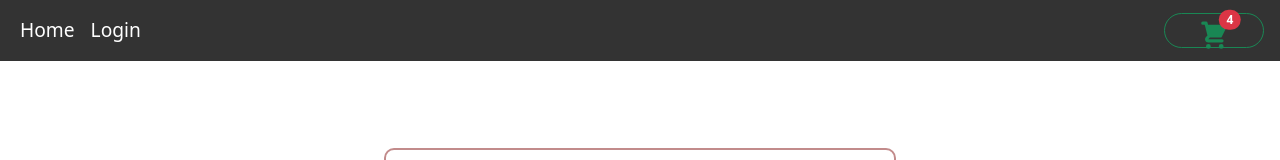
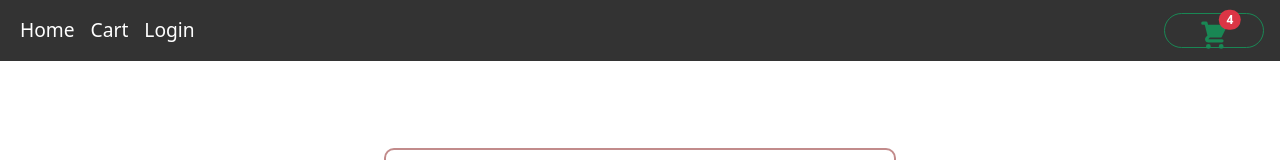
Before and after one commit to CodingLady22/skizzy-fast-food, a React (Vite) app in the folder skizzy-fast-food/: page /login in a window 1280 px wide. Shown: the top 160 px of the page. Built offline with nearby package versions, Linux system fonts and the light colour scheme; a web font is replaced by a local one.

Commit message:
Add cartpage link to the navbar

```diff
--- a/skizzy-fast-food/src/components/home/Nav.jsx
+++ b/skizzy-fast-food/src/components/home/Nav.jsx
@@ -18,9 +18,14 @@ function Nav() {
             <ul className="navbar-nav">
                 {/* Do not display home route link on the home route */}
                 {!isHomePage() && (
-                    <li className="nav-item">
-                        <Link className='nav-link' to="/">Home</Link>
-                    </li>
+                    <>
+                        <li className="nav-item">
+                            <Link className='nav-link' to="/">Home</Link>
+                        </li>
+                        <li className="nav-item">
+                            <Link className='nav-link' to="/cartPage">Cart</Link>
+                        </li>
+                    </>
                 )}
 
                 {/* Display only these links on the home route  */}
```
